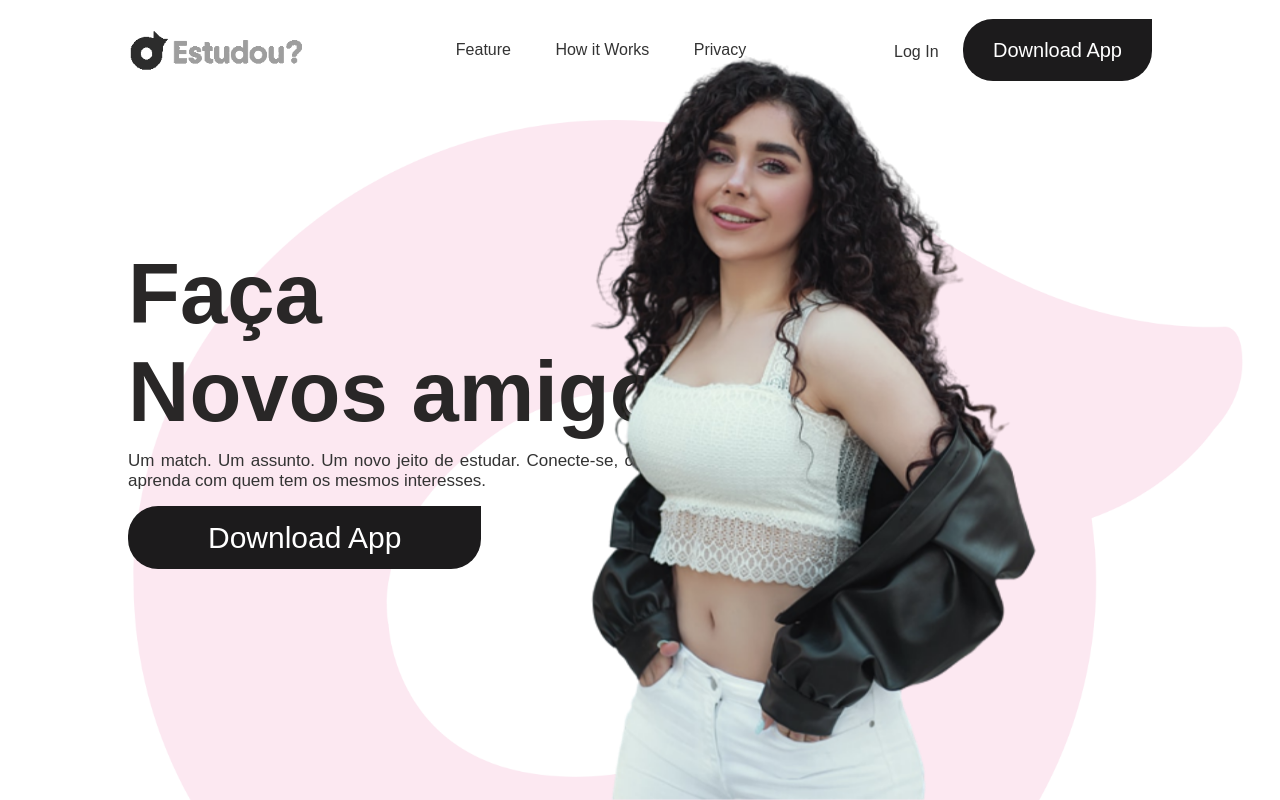
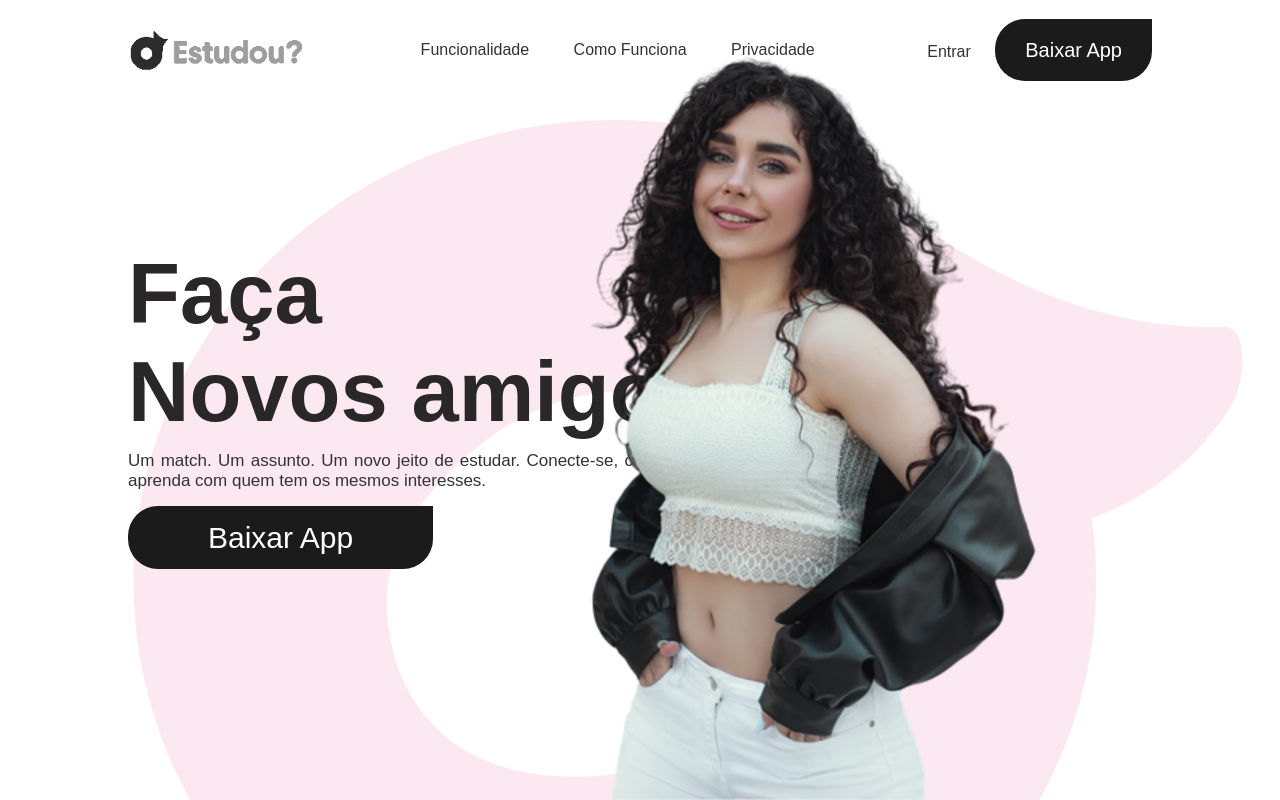
Before and after one commit to gustavonapier/EstudApp, a plain HTML site: page index.html in a window 1280 px wide. Drawn offline with Linux system fonts and the light colour scheme.

Commit message:
troca de alguns itens para portugues

```diff
--- a/index.html
+++ b/index.html
@@ -12,21 +12,21 @@
         <nav>
             <img src="images-estudou/Estudou.logo.png" alt="logo" class="logo">
             <ul class="nav-links">
-                <li><a href="#">Feature</a></li>
-                <li><a href="#">How it Works</a></li>
-                <li><a href="#">Privacy</a></li>
+                <li><a href="#">Funcionalidade</a></li>
+                <li><a href="#">Como Funciona</a></li>
+                <li><a href="#">Privacidade</a></li>
             </ul>
 
                 <div>
-                    <a href="https://gustavonapier.github.io/SignUp/index.html" class="logbtn">Log In</a>
-                    <a href="https://gustavonapier.github.io/SignUp/index.html" class="btn">Download App</a>
+                    <a href="https://gustavonapier.github.io/SignUp/index.html" class="logbtn">Entrar</a>
+                    <a href="https://gustavonapier.github.io/SignUp/index.html" class="btn">Baixar App</a>
                 </div>
         </nav>
 
         <div class="content">
             <h1 class="animation">Faça<br>Novos amigos</h1>
             <p class="animation">Um match. Um assunto. Um novo jeito de estudar. Conecte-se, compartilhe e aprenda com quem tem os mesmos interesses.</p>
-            <a href="https://gustavonapier.github.io/SignUp/index.html" class="btn animation">Download App</a>
+            <a href="https://gustavonapier.github.io/SignUp/index.html" class="btn animation">Baixar App</a>
         </div>
         <div>
             <img src="images-estudou/pic.png" alt="Girl Posing" class="girl-hover animation">
--- a/mobile.css
+++ b/mobile.css
@@ -86,7 +86,7 @@
 
 
     .btn-download::after {
-        content: "Download";
+        content: "Baixar";
     }
 
 
```
